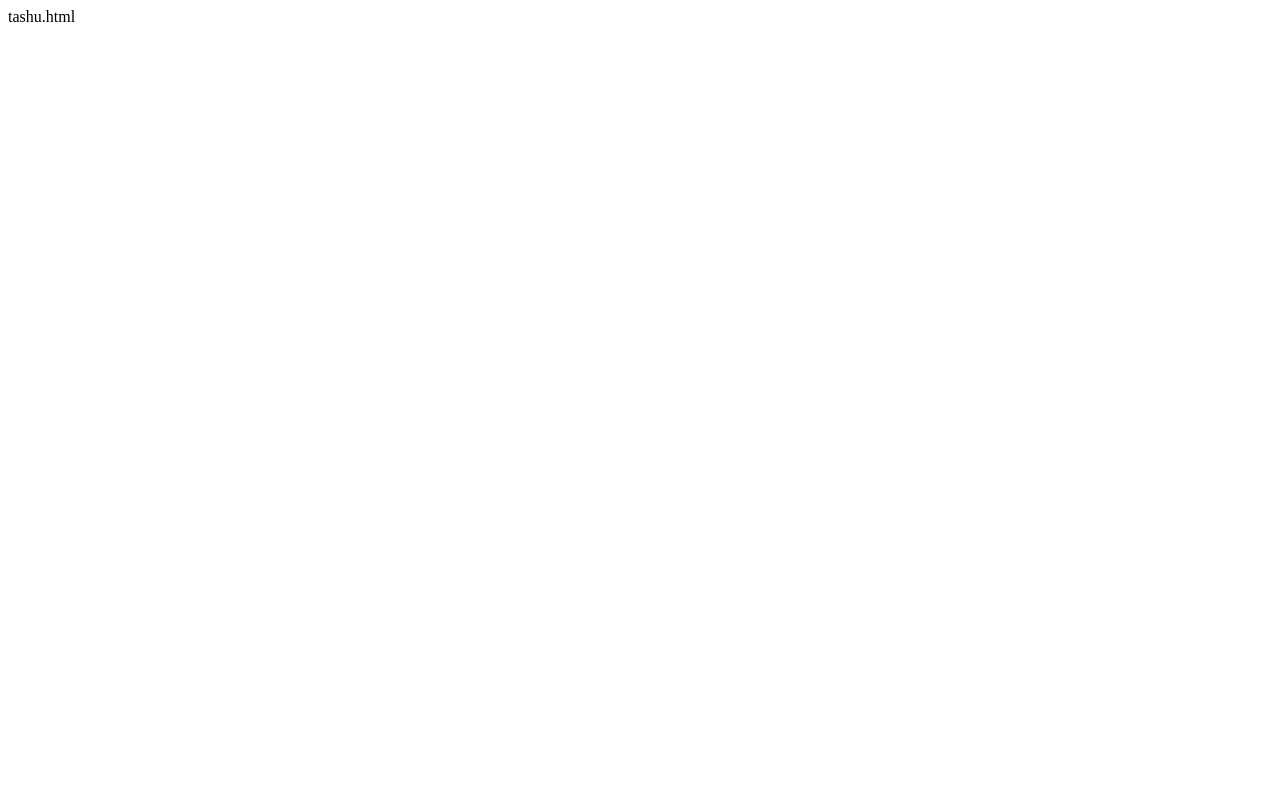
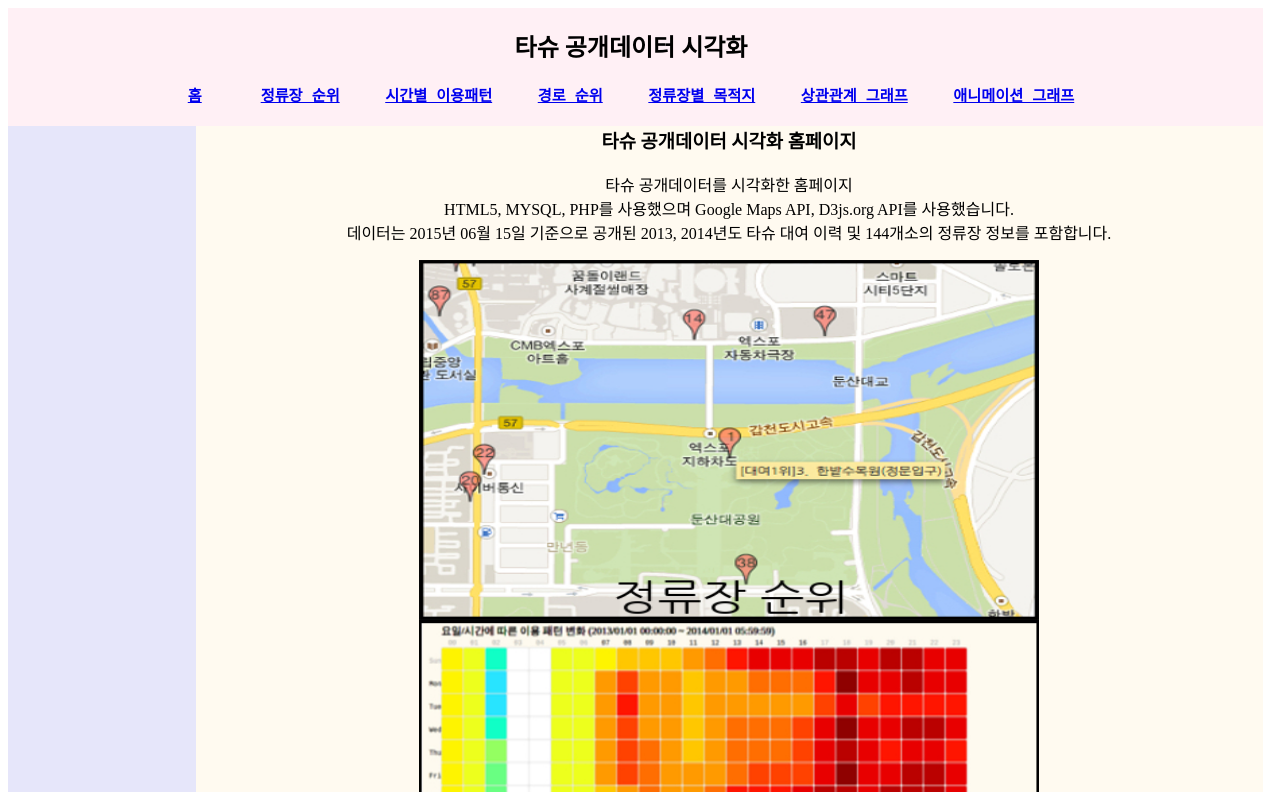
Before and after one commit to munhyunsu/TashuVisualization, a plain HTML site: page index.html in a window 1280 px wide. Drawn offline with Linux system fonts and the light colour scheme.

Commit message:
ignore add

```diff
--- a/index.html
+++ b/index.html
@@ -1 +1,20 @@
-tashu.html
+<!DOCTYPE html>
+<html>
+	<head>
+		<title>Tashu Map</title>
+		<meta name="viewport" content="initial-scale=1.0, user-scalable=no">
+		<meta charset="utf-8">
+		<link rel="stylesheet" type="text/css" href="tashu.css">
+	</head>
+	<body>
+		<div id="header">
+			<iframe id="iframe_header" width="100%" height="100%" frameborder="0" name="iframe_header" src="header.html"> </iframe>
+		</div>
+		<div id="nav">
+			<iframe id="iframe_nav" width="100%" height="100%" frameborder="0" name="iframe_nav"> </iframe>
+		</div>
+		<div id="article">
+			<iframe id="iframe_article" width="100%" height="100%" frameborder="0" name="iframe_article" src="intro.html"> </iframe>
+		</div>
+	</body>
+</html>
```
Also changed, not shown: 1 other file.
